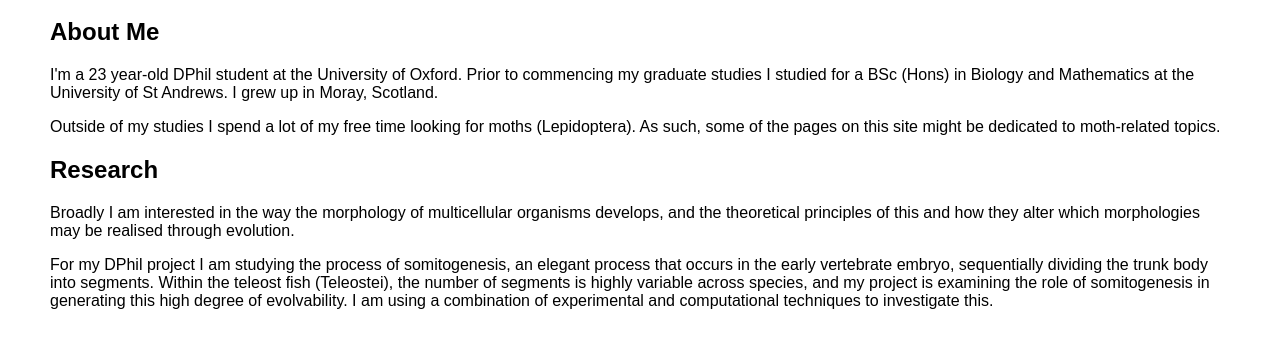
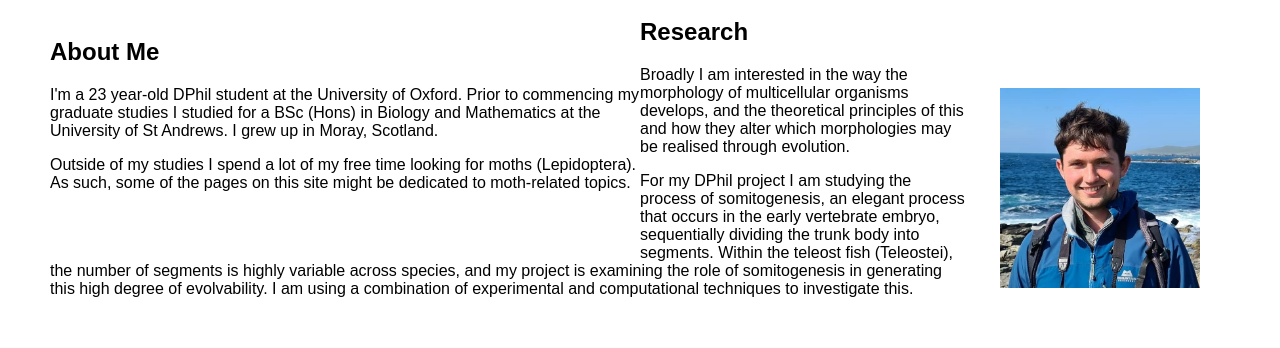
Before and after one commit to jewh/oldwebsite, a plain HTML site: page index.html in a window 1280 px wide. Shown: the part 90-438 px from the top of the page. Drawn offline with Linux system fonts and the light colour scheme.

Commit message:
Added headshot and fiddled with positioning the image and text.

```diff
--- a/index.html
+++ b/index.html
@@ -5,6 +5,14 @@
 </head>
 
 <h1>James Hammond</h1>
+
+<div
+    style="float: left;
+    text-align: left;
+    width: 50%;
+    margin-bottom: 40px;
+    "
+>
 
 <h2>About Me</h2>
 
@@ -19,6 +27,28 @@
     Outside of my studies I spend a lot of my free time looking for moths (Lepidoptera).
     As such, some of the pages on this site might be dedicated to moth-related topics.
 </p>
+
+</div>
+
+
+<div
+style="float: right;
+margin-top: 40px;
+margin-bottom: 40px;
+"
+>
+
+<img
+src="images/shetlandheadshot.png",
+alt="Me, in a blue raincoat, with the sea behind me",
+align="right",
+width=200px,
+height="auto",
+style="margin: 30px;"
+>
+</div>
+
+<div>
 
 <h2>Research</h2>
 
@@ -37,4 +67,6 @@
     experimental and computational techniques to investigate this.
 </p>
 
+</div>
+
 </html>
```
Also changed, not shown: images/shetlandheadshot.png (added).
